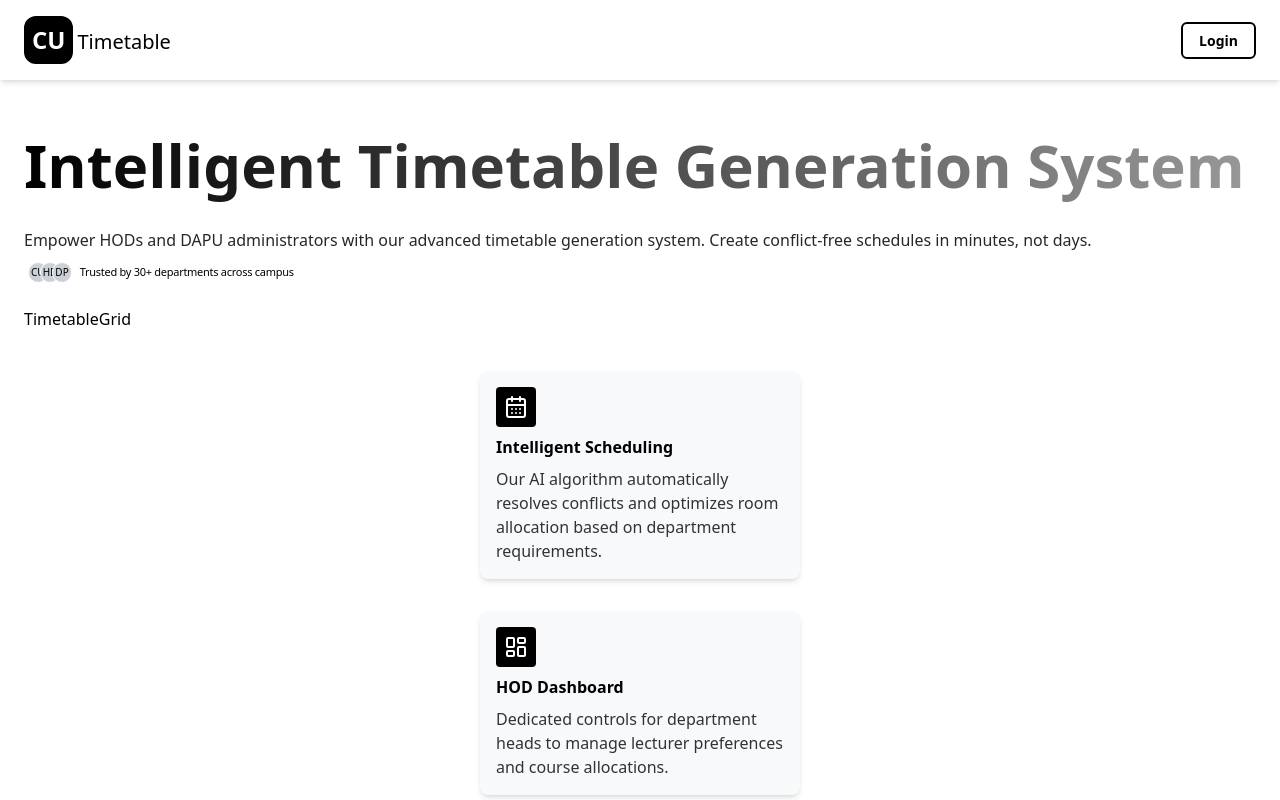
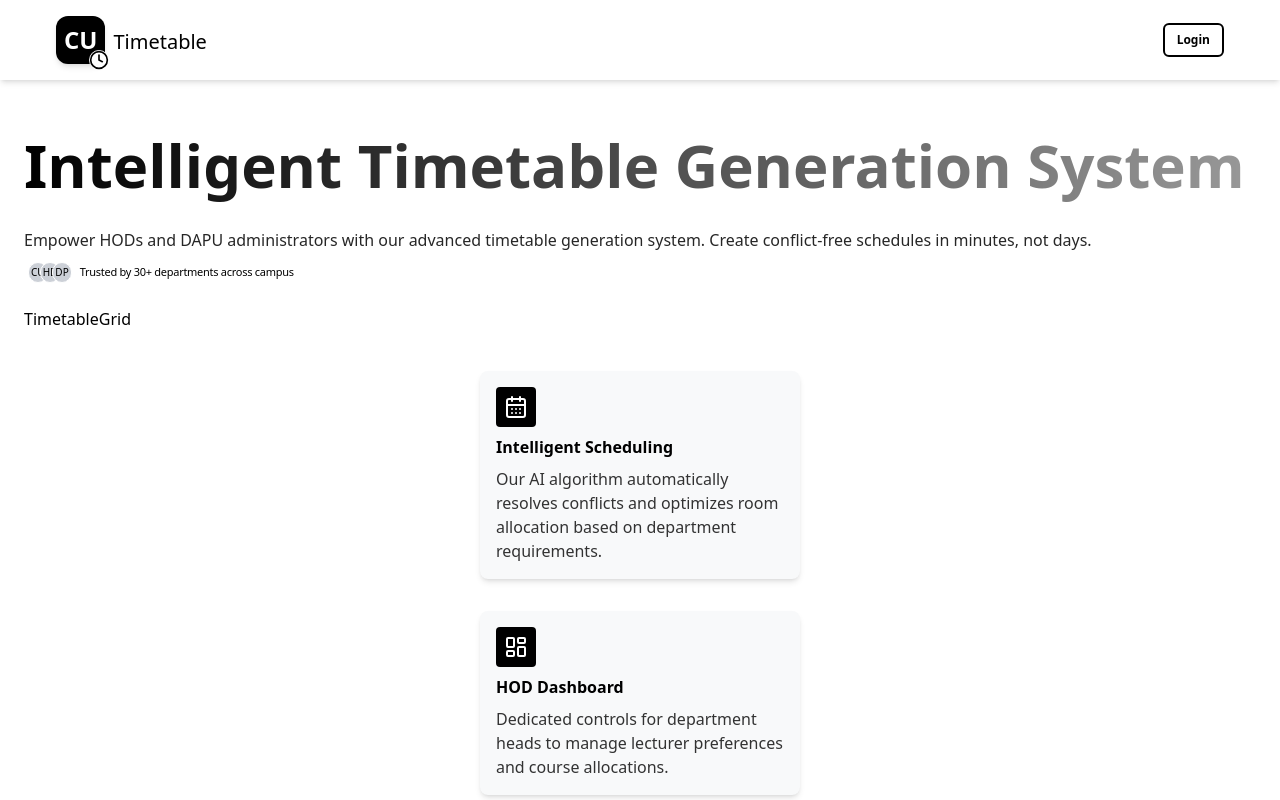
Before and after one commit to devhnry/course-schedular-frontend, a React (Vite) app: page / in a window 1280 px wide. Shown: the top 800 px of the page. Built offline with nearby package versions, Linux system fonts and the light colour scheme.

Commit message:
refactor: updated navbar to use container component

```diff
--- a/src/components/shared/Navbar.tsx
+++ b/src/components/shared/Navbar.tsx
@@ -1,14 +1,16 @@
+import Container from "../layout/Container.tsx";
+import Logo from "./Logo.tsx";
+
 const Navbar = () => {
     return (
-        <nav className={`px-6 py-4 shadow-md flex items-center justify-between`}>
-            <div className={`flex gap-1 items-baseline font-medium`}>
-                <p className={`p-2 bg-black text-white text-2xl font-bold rounded-xl`}>CU</p>
-                <p className={`text-xl`}>Timetable</p>
-            </div>
-            <div>
-                <button className={`border-2 p-1.5 px-4 font-bold rounded-md text-[14px] cursor-pointer hover:scale-105 transition-all`}>Login</button>
-            </div>
-        </nav>
+        <Container className={`shadow-md`}>
+            <nav className={`py-4 flex items-center justify-between`}>
+                <Logo />
+                <div>
+                    <button className={`border-2 p-1.5 px-3 font-bold rounded-md text-[12px] cursor-pointer hover:scale-105 transition-all`}>Login</button>
+                </div>
+            </nav>
+        </Container>
     );
 };
 
```
